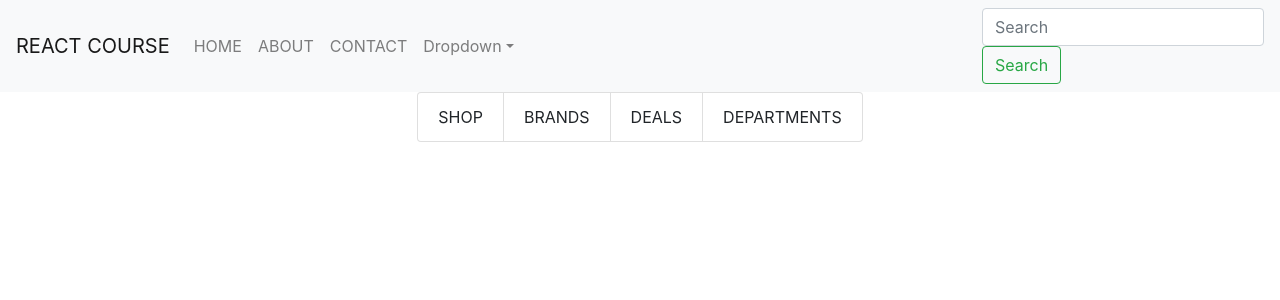
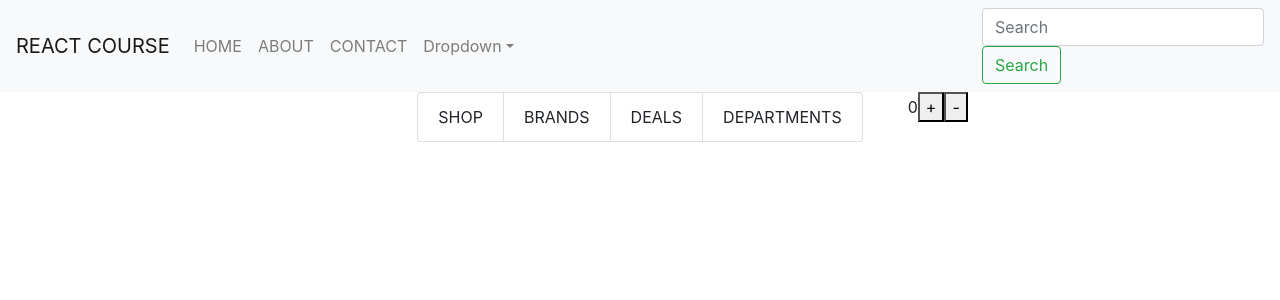
Before and after one commit to leandrojl/reactCoderHouse, a React (Create React App) app: page / in a window 1280 px wide. Shown: the top 300 px of the page. Built offline with nearby package versions, Linux system fonts and the light colour scheme.

Commit message:
Item count

```diff
--- a/src/App.js
+++ b/src/App.js
@@ -1,6 +1,7 @@
 import React from 'react';
-import NavBar from './components/navBar/navBar';
-import ItemList from './components/itemListContainer/itemListContainer';
+import NavBar from './components/navBar';
+import ItemListContainer from './container/itemListContainer';
+
 
 
 const Menu = () =>{
@@ -8,7 +9,9 @@ const Menu = () =>{
      <div className='App tc f3'>
       <NavBar />
 
-      <ItemList brand="BRANDS" shop="SHOP" deals="DEALS" departments="DEPARTMENTS"/>
+      <ItemListContainer brand="BRANDS" shop="SHOP" deals="DEALS" departments="DEPARTMENTS"/>
+
+
       </div>
     );
 }
--- /dev/null
+++ b/src/components/ItemCount.js
@@ -0,0 +1,34 @@
+import React, {useState} from 'react';
+import Container from 'react-bootstrap/Container';
+import Row from 'react-bootstrap/Row';
+import Col from 'react-bootstrap/Col';
+
+export default function ItemCount() {
+    const [counter, setCounter] = useState(0);
+
+
+    function increaseCounter(){
+        setCounter(counter +1);
+    }
+    function decreaseCounter(){
+        setCounter(counter - 1);
+    }
+
+    return (
+        <div>
+            <Container>
+            <Row>
+
+                <Col>
+
+                    <span>{counter}</span>
+                    <button onClick={increaseCounter}>+</button>
+                    <button onClick={decreaseCounter}>-</button>
+                </Col>
+
+            </Row>
+            </Container>
+
+        </div>
+    )
+}
--- a/src/components/navBar/navBar.js
+++ b/src/components/navBar.js
@@ -7,6 +7,7 @@ export default function navBar(){
         <div className='App tc f3'>
         <Navbar bg='light' expand='lg'>
           <Navbar.Brand href="#home">REACT COURSE</Navbar.Brand>
+
           <Navbar.Toggle aria-controls="basic-navbar-nav" />
           <Navbar.Collapse id="basic-navbar-nav">
             <Nav className='mr-auto'>
--- a/src/components/itemListContainer/itemListContainer.js
+++ b/src/container/itemListContainer.js
@@ -1,11 +1,12 @@
-import React from 'react';
+import React, {useState} from 'react';
 import { ListGroupItem, ListGroup, Item } from 'react-bootstrap';
 import Container from 'react-bootstrap/Container';
 import Row from 'react-bootstrap/Row';
 import Col from 'react-bootstrap/Col';
+import ItemCount from '../components/ItemCount';
 
 
-export default function itemList(props){
+export default function itemListContainer(props){
     return(
         <div className='App tc f3'>
             <Container>
@@ -18,7 +19,9 @@ export default function itemList(props){
                         <ListGroup.Item>{props.deals}</ListGroup.Item>
                         <ListGroup.Item>{props.departments}</ListGroup.Item>
                     </ListGroup></Col>
-                <Col></Col>
+                <Col>
+                <ItemCount />
+                </Col>
             </Row>
             </Container>
 
```
Also changed, not shown: src/components/cartWidget/cartWidget.js (deleted), src/components/logo.svg (renamed from src/logo.svg).
